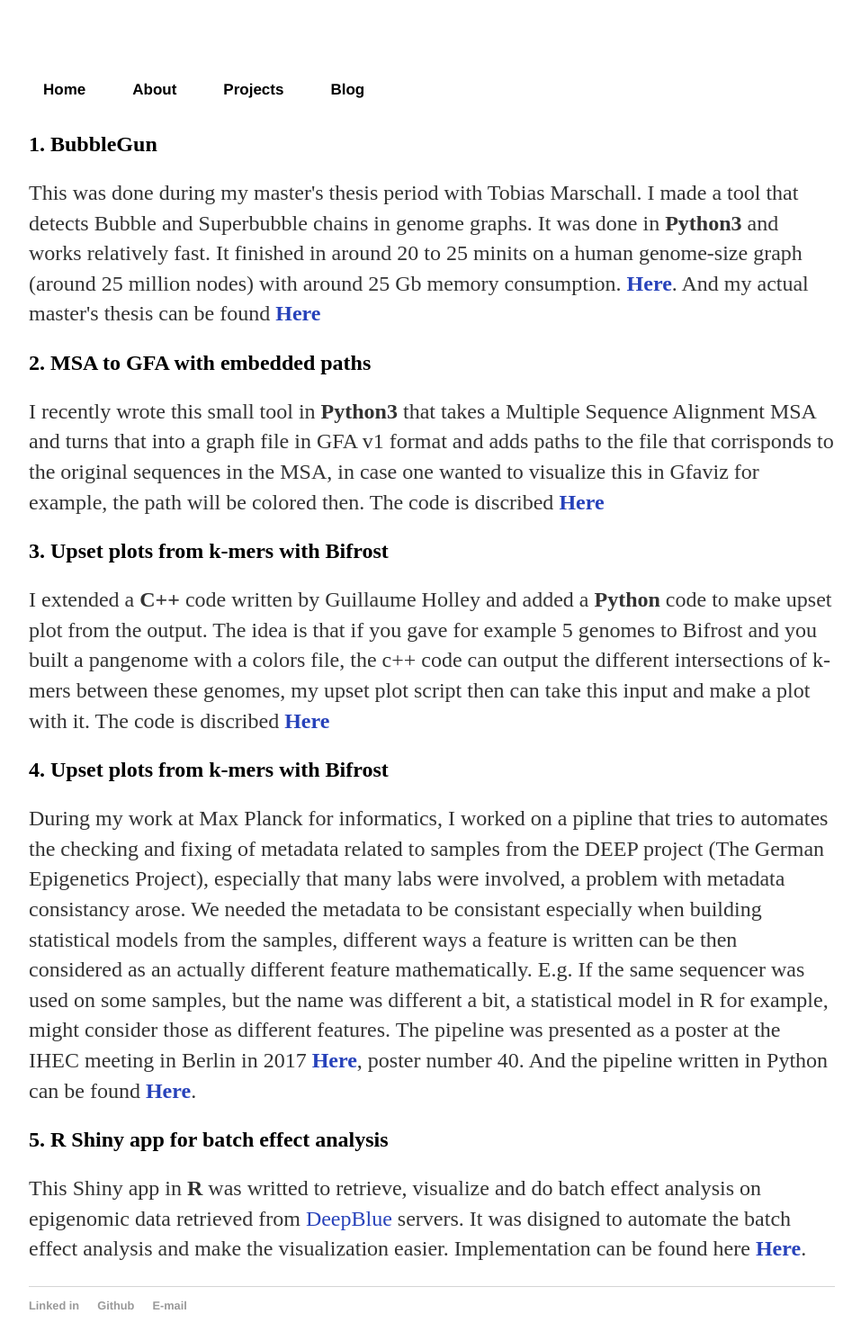
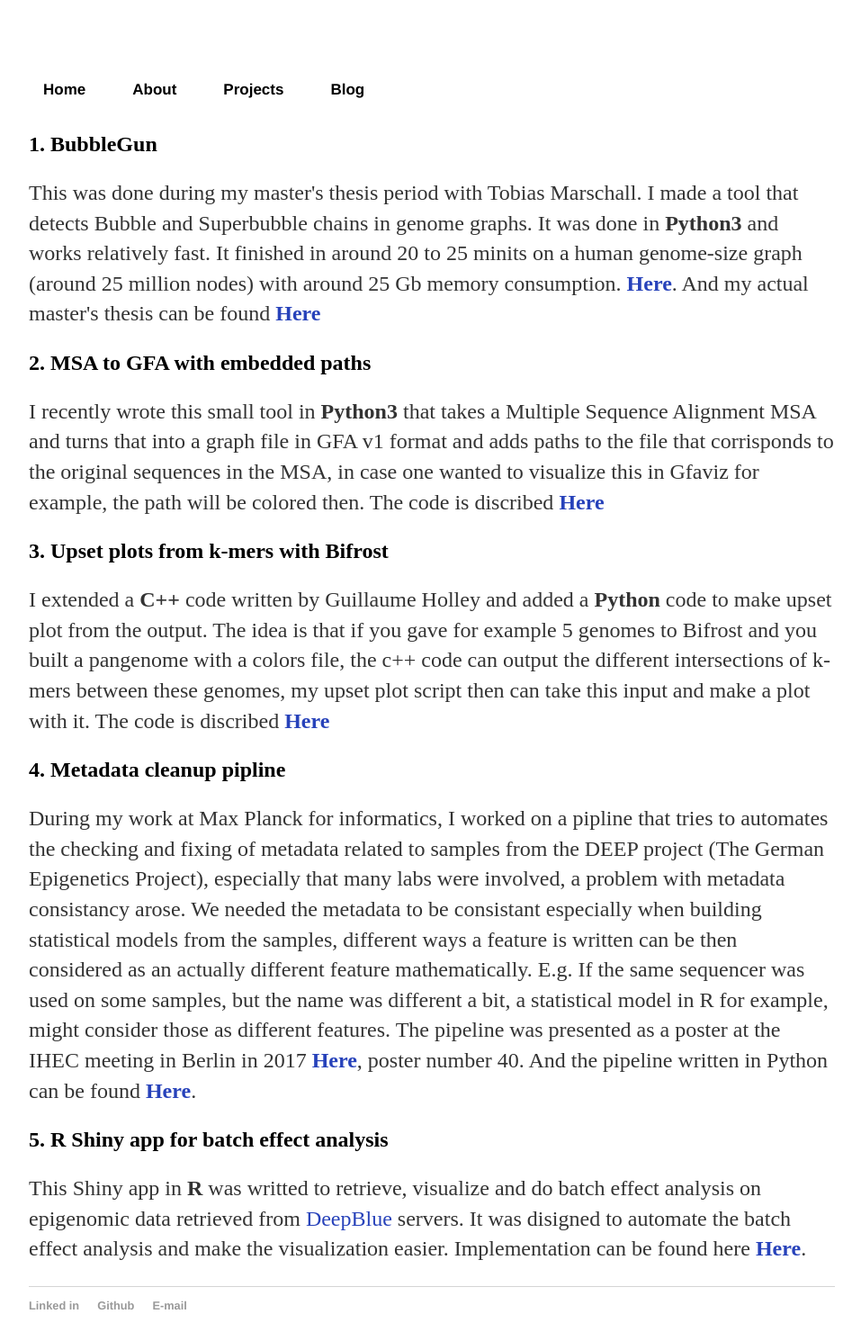
Before and after one commit to fawaz-dabbaghieh/fawaz-dabbaghieh.github.io, a Jekyll site: the page built from projects/index.html, in a window 1280 px wide. Shown: the whole page at 90% size, without its empty margins (160-1117 px from the left). Built offline with Jekyll 4.4.1, drawn with Linux system fonts in a browser that asks for light colours.

Commit message:
update section name

```diff
--- a/projects/index.html
+++ b/projects/index.html
@@ -24,7 +24,7 @@ title : About page
 	<!-- how to link headers <a href="#bubblegun">Bubblegun</a> -->
 	<p>I extended a <strong>C++</strong> code written by Guillaume Holley and added a <strong>Python</strong> code to make upset plot from the output. The idea is that if you gave for example 5 genomes to Bifrost and you built a pangenome with a colors file, the c++ code can output the different intersections of k-mers between these genomes, my upset plot script then can take this input and make a plot with it. The code is discribed <a href="https://github.com/fawaz-dabbaghieh/theupsetkmer"><strong>Here</strong></a></p>
 
-	<h2 id="metadata_cleanup">4. Upset plots from k-mers with Bifrost</h2>
+	<h2 id="metadata_cleanup">4. Metadata cleanup pipline</h2>
 	<!-- how to link headers <a href="#bubblegun">Bubblegun</a> -->
 	<p>During my work at Max Planck for informatics, I worked on a pipline that tries to automates the checking and fixing of metadata related to samples from the DEEP project (The German Epigenetics Project), especially that many labs were involved, a problem with metadata consistancy arose. We needed the metadata to be consistant especially when building statistical models from the samples, different ways a feature is written can be then considered as an actually different feature mathematically. E.g. If the same sequencer was used on some samples, but the name was different a bit, a statistical model in R for example, might consider those as different features. The pipeline was presented as a poster at the IHEC meeting in Berlin in 2017 <a href="http://ihec-epigenomes.org/news-events/berlin-2017/talks-posters/#science-days-posters"><strong>Here</strong></a>, poster number 40. And the pipeline written in Python can be found <a href="https://github.molgen.mpg.de/fdabbagh/metadata_fixer"><strong>Here</strong></a>.</p>
 
```
